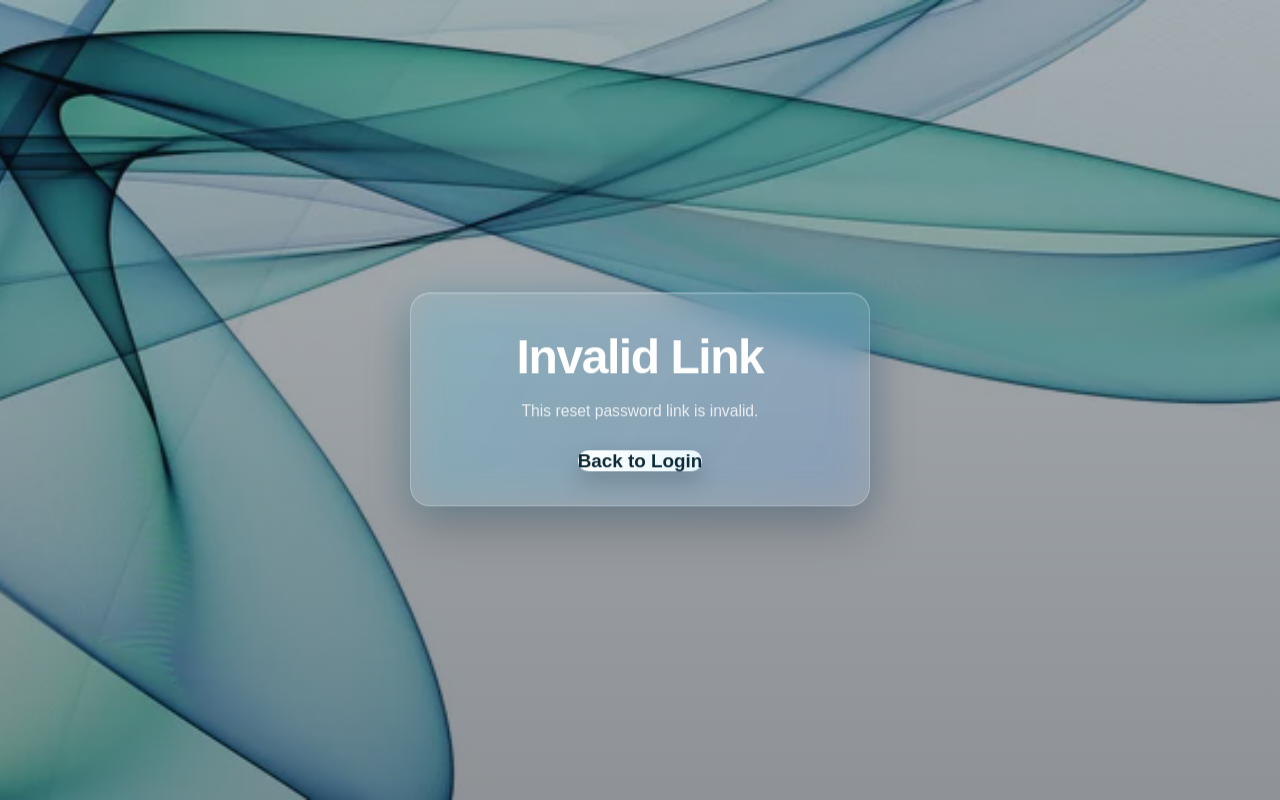
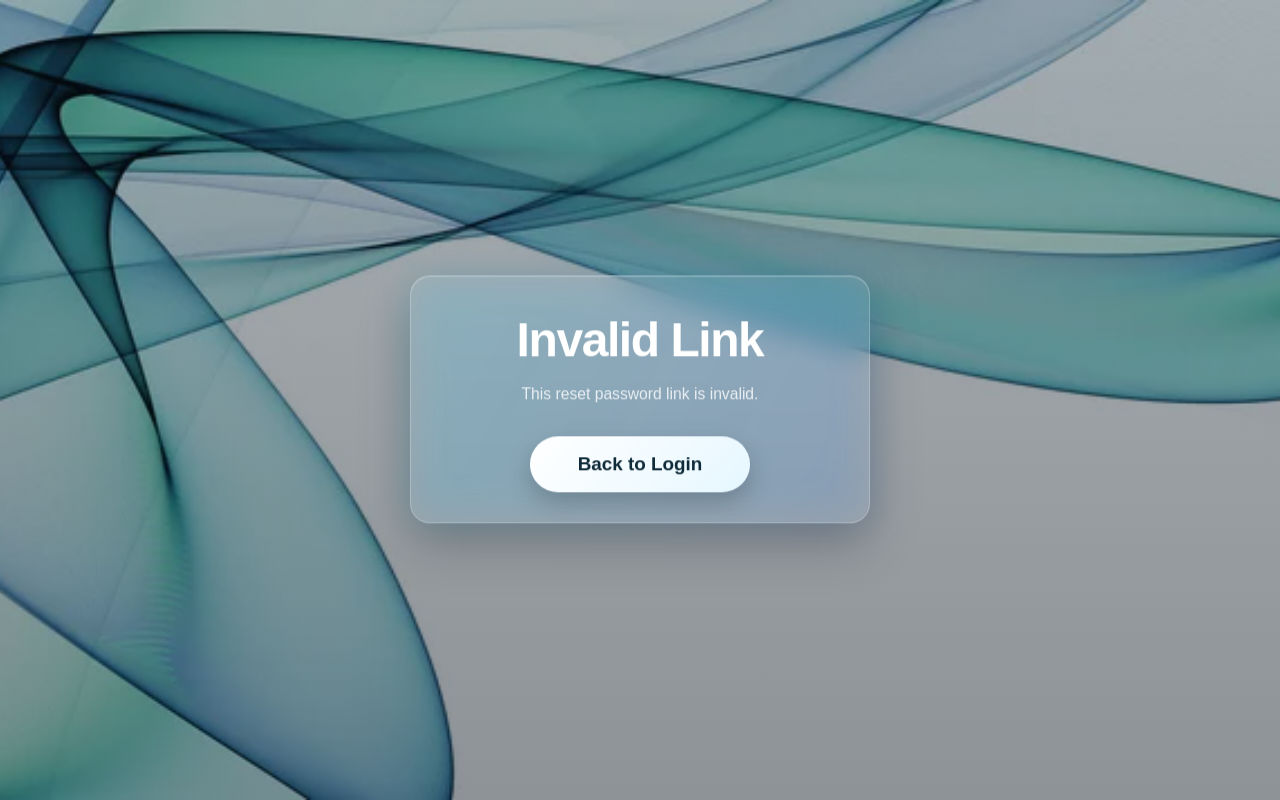
Before and after one commit to sum09fairSaif/signin-registration-test-project, a Next.js app: page /reset-password in a window 1280 px wide. Built offline with nearby package versions, Linux system fonts and the light colour scheme; no server answers.

Commit message:
feat: reset password UI + expired link handling

```diff
--- a/app/globals.css
+++ b/app/globals.css
@@ -247,7 +247,7 @@ a {
 .auth-button {
   margin-top: 6px;
   width: 100%;
-  height: 56px;
+  min-height: 56px;
   border: none;
   border-radius: 999px;
   background: linear-gradient(135deg, #ffffff, #e6f7ff);
@@ -261,6 +261,12 @@ a {
     opacity 0.18s ease,
     filter 0.18s ease;
   box-shadow: 0 10px 25px rgba(0, 0, 0, 0.2);
+
+  display: inline-flex;
+  align-items: center;
+  justify-content: center;
+  text-align: center;
+  padding: 0 24px;
 }
 
 .auth-button:hover {
--- a/app/layout.tsx
+++ b/app/layout.tsx
@@ -13,8 +13,8 @@ const geistMono = Geist_Mono({
 });
 
 export const metadata: Metadata = {
-  title: "Create Next App",
-  description: "Generated by create next app",
+  title: "Auth App",
+  description: "Authentication system",
 };
 
 export default function RootLayout({
@@ -23,11 +23,13 @@ export default function RootLayout({
   children: React.ReactNode;
 }>) {
   return (
-    <html
-      lang="en"
-      className={`${geistSans.variable} ${geistMono.variable} h-full antialiased`}
-    >
-      <body className="min-h-full flex flex-col">{children}</body>
+    <html lang="en">
+      <body
+        suppressHydrationWarning
+        className={`${geistSans.variable} ${geistMono.variable} min-h-full flex flex-col`}
+      >
+        {children}
+      </body>
     </html>
   );
 }
--- a/app/reset-password/page.tsx
+++ b/app/reset-password/page.tsx
@@ -2,46 +2,76 @@ import Link from "next/link";
 import { prisma } from "@/lib/prisma";
 import ResetPasswordForm from "./ResetPasswordForm";
 
-type Props = {
+type ResetPasswordPageProps = {
   searchParams: Promise<{ token?: string }>;
 };
 
-export default async function ResetPasswordPage({ searchParams }: Props) {
+export default async function ResetPasswordPage({
+  searchParams,
+}: ResetPasswordPageProps) {
   const { token } = await searchParams;
 
   if (!token) {
     return (
       <main className="auth-page">
         <div className="auth-overlay" />
+
         <section className="auth-card" style={{ textAlign: "center" }}>
           <h1 className="auth-title">Invalid Link</h1>
           <p className="auth-subtitle">
             This reset password link is invalid.
           </p>
-          <Link href="/login" className="auth-button" style={{ marginTop: "20px" }}>
-            Back to Login
-          </Link>
+
+          <div
+            style={{
+              marginTop: "24px",
+              display: "flex",
+              justifyContent: "center",
+            }}
+          >
+            <Link
+              href="/login"
+              className="auth-button"
+              style={{ width: "220px" }}
+            >
+              Back to Login
+            </Link>
+          </div>
         </section>
       </main>
     );
   }
 
-  const record = await prisma.passwordResetToken.findUnique({
+  const resetRecord = await prisma.passwordResetToken.findUnique({
     where: { token },
   });
 
-  if (!record || record.expiresAt < new Date()) {
+  if (!resetRecord || resetRecord.expiresAt < new Date()) {
     return (
       <main className="auth-page">
         <div className="auth-overlay" />
+
         <section className="auth-card" style={{ textAlign: "center" }}>
           <h1 className="auth-title">Link Expired</h1>
           <p className="auth-subtitle">
             This reset password link has expired or is no longer valid.
           </p>
-          <Link href="/login" className="auth-button" style={{ marginTop: "20px" }}>
-            Back to Login
-          </Link>
+
+          <div
+            style={{
+              marginTop: "24px",
+              display: "flex",
+              justifyContent: "center",
+            }}
+          >
+            <Link
+              href="/login"
+              className="auth-button"
+              style={{ width: "220px" }}
+            >
+              Back to Login
+            </Link>
+          </div>
         </section>
       </main>
     );
```
